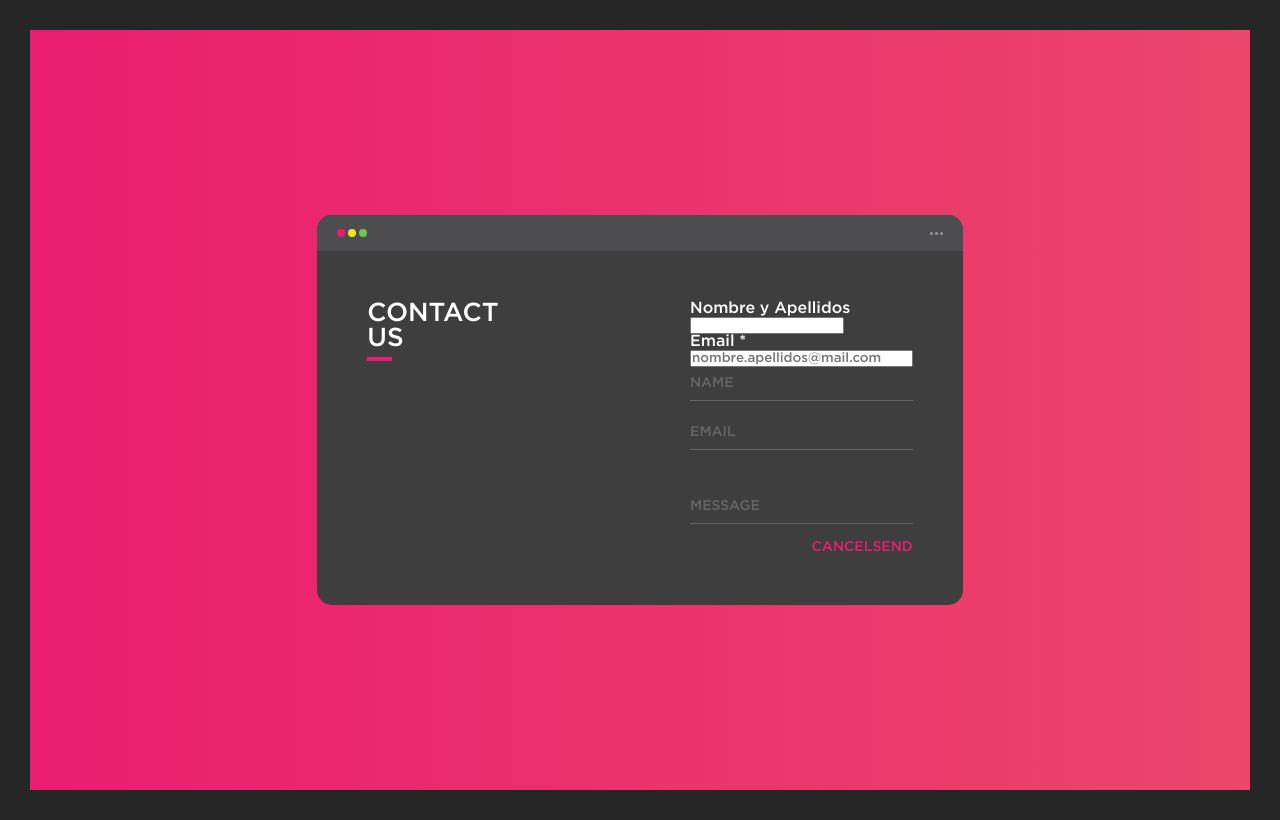
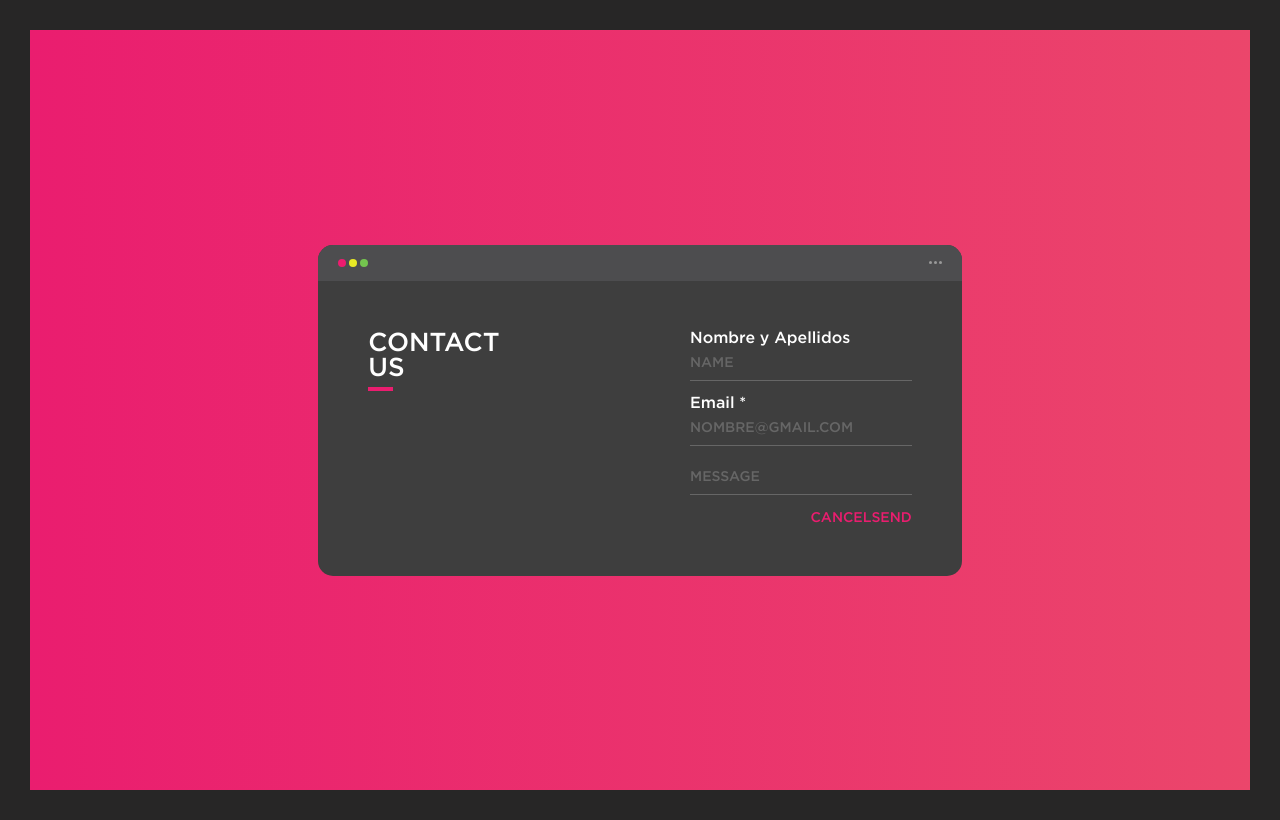
Before and after one commit to NataliaaJN/portfolio, a React (Create React App) app: page /contacto in a window 1280 px wide. Built offline with nearby package versions, Linux system fonts and the light colour scheme.

Commit message:
update contact page styles

```diff
--- a/src/components/contact/form/ContactForm.jsx
+++ b/src/components/contact/form/ContactForm.jsx
@@ -3,20 +3,24 @@ import "../../../styles/components/contact/form/ContactForm.scss";
 const ContactForm = () => {
   return (
     <form
-      className="contactSection__form"
+      className="contactForm"
       action="https://formspree.io/f/mdoyqqaa"
       method="post"
     >
-      <label htmlFor="">
+      <label htmlFor="" className="contactForm__label">
         Nombre y Apellidos
-        <input id="" className="" type="text" />
+        <input
+          id=""
+          className="contactForm__label--input"
+          placeholder="NAME"
+          type="text"
+        />
       </label>
-      <label for="emailAddress">
+      <label for="emailAddress" className="contactForm__label">
         Email <span className="highlight">*</span>
-      </label>
         <input
-        className="contact__form--item emailAddress"
-        placeholder="nombre.apellidos@mail.com"
+          className="contactForm__label--input"
+          placeholder="nombre@gmail.com"
           id="emailAddress"
           type="email"
           name="email"
@@ -24,22 +28,13 @@ const ContactForm = () => {
           pattern="^[a-z0-9!#$%&'*+/=?^_`{|}~-]+(?:.[a-z0-9!#$%&'*+/=?^_`{|}~-]+)*@(?:[a-z0-9](?:[a-z0-9-]*[a-z0-9])?.)+[.][a-z0-9](?:[a-z0-9-]*[a-z0-9])?$"
           required
         />
-
-      <div class="app-form">
-        <div class="app-form-group">
-          <input class="app-form-control" placeholder="NAME" />
-        </div>
-        <div class="app-form-group">
-          <input class="app-form-control" placeholder="EMAIL" />
-        </div>
-
-        <div class="app-form-group message">
-          <input class="app-form-control" placeholder="MESSAGE" />
-        </div>
-        <div class="app-form-group buttons">
-          <button class="app-form-button">CANCEL</button>
-          <button class="app-form-button">SEND</button>
-        </div>
+      </label>
+      <label className="contactForm__label">
+        <input className="contactForm__label--input" placeholder="MESSAGE" />
+      </label>
+      <div className="app-form-group buttons">
+        <button className="app-form-button">CANCEL</button>
+        <button className="app-form-button">SEND</button>
       </div>
     </form>
   );
--- a/src/styles/components/contact/Contact.scss
+++ b/src/styles/components/contact/Contact.scss
@@ -38,10 +38,7 @@
     }
   }
 
-  &__form {
-    display: flex;
-    flex-direction: column;
-  }
+
 }
 
 
--- a/src/styles/components/contact/form/ContactForm.scss
+++ b/src/styles/components/contact/form/ContactForm.scss
@@ -1,17 +1,11 @@
-.app-form-group {
+.contactForm {
+    display: flex;
+    flex-direction: column;
+
+    &__label {
         margin-bottom: 15px;
-  }
 
-  .app-form-group.message {
-    margin-top: 40px;
-  }
-
-  .app-form-group.buttons {
-    margin-bottom: 0;
-    text-align: right;
-  }
-
-  .app-form-control {
+        &--input {
             width: 100%;
             padding: 10px 0;
             background: none;
@@ -24,18 +18,24 @@
             transition: border-color 0.2s;
           }
 
-  .app-form-control::placeholder {
+          &--input::placeholder {
             color: #666;
           }
 
-  .app-form-control:focus {
+          &--input:focus {
             border-bottom-color: #ddd;
+          }
+      }
   }
 
 
+// buttons
 
+.app-form-group.buttons {
+    margin-bottom: 0;
+    text-align: right;
+  }
 
-// buttons
 .app-form-button {
     background: none;
     border: none;
```
Lines whose indentation alone changed are shown as unchanged.
